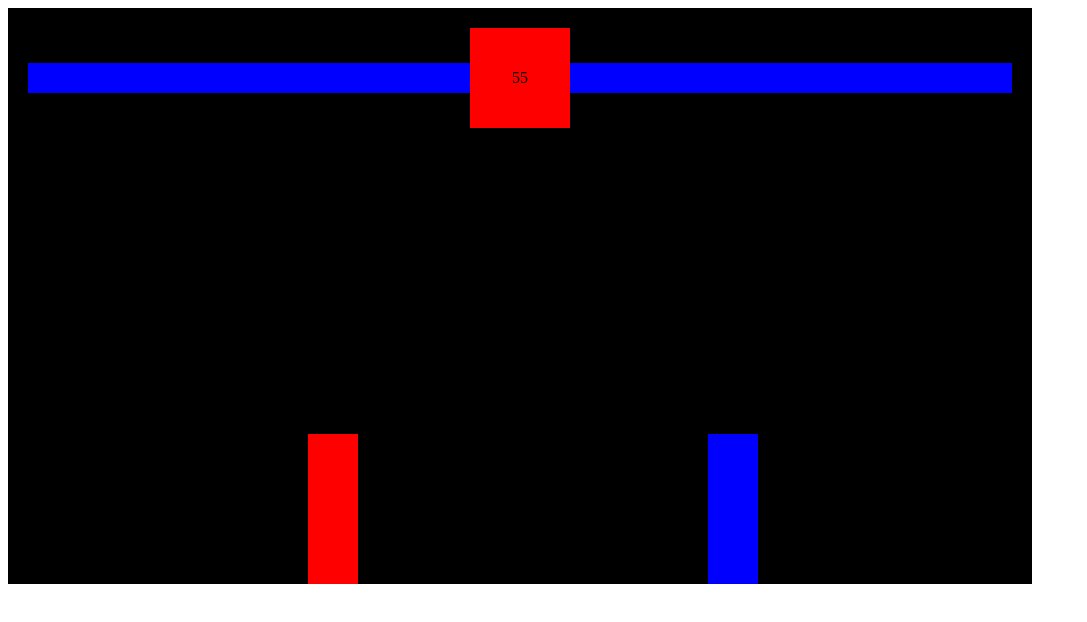
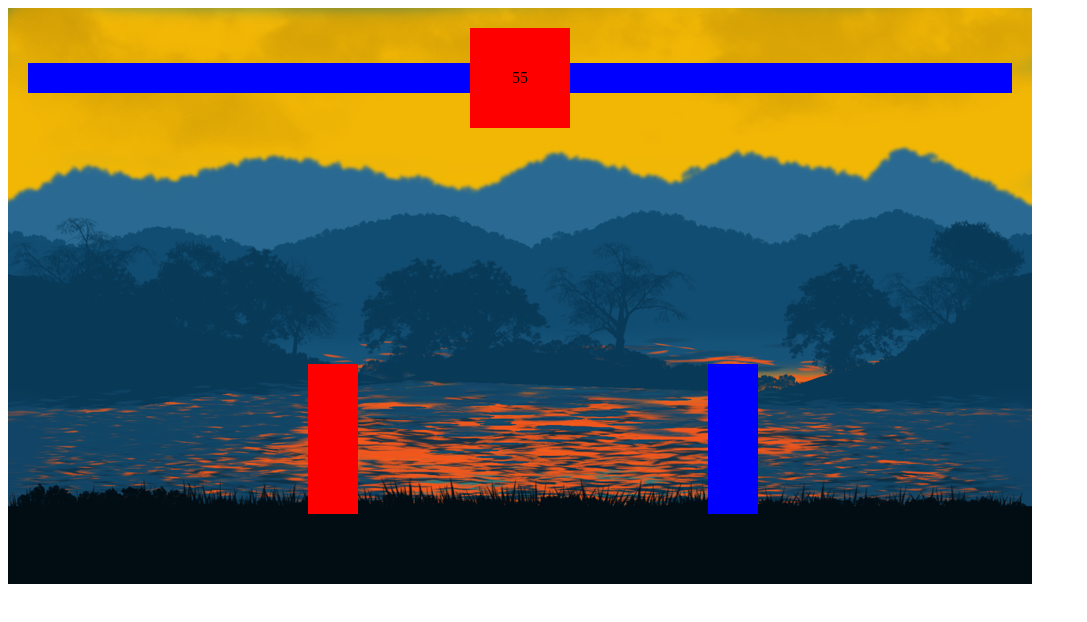
Before and after one commit to ocfox/minted, a plain HTML site: page index.html in a window 1280 px wide. Shown: the whole page, without its empty margins (0-1087 px from the left). Drawn offline with Linux system fonts and the light colour scheme.

Commit message:
feat/background: new background & rewrite js

```diff
--- a/index.html
+++ b/index.html
@@ -29,9 +29,11 @@
       </div>
     </div>
     <div id="result"
-      style="position: absolute; color: white; display: flex; align-items: center; justify-content: center; top: 0; right: 0; bottom: 0; left: 0;">
+      style="position: absolute; color: white; display: none; align-items: center; justify-content: center; top: 0; right: 0; bottom: 0; left: 0;">
     </div>
     <canvas></canvas>
   </div>
-  <script src=index.js></script>
+  <script src="js/utils.js"></script>
+  <script src="js/classes.js"></script>
+  <script src="index.js"></script>
 </body>
--- a/index.js
+++ b/index.js
@@ -8,65 +8,15 @@ context.fillRect(0, 0, canvas.width, canvas.height)
 
 const gravity = 2
 
-class Sprite {
-  constructor({ position, velocity, color = 'red', offset }) {
-    this.position = position
-    this.velocity = velocity
-    this.height = 150
-    this.width = 50
-    this.lastKey
-    this.health = 100
-    this.attackBox = {
-      position: {
-        x: this.position.x,
-        y: this.position.y
-      },
-      offset,
-      width: 100,
-      height: 50
-    }
-    this.color = color
-    this.isAttacking = false
-  }
+const background = new Sprite({
+  position: {
+    x: 0,
+    y: 0
+  },
+  imageSrc: './img/Island/output.png'
+})
 
-  draw() {
-    context.fillStyle = this.color
-    context.fillRect(this.position.x, this.position.y, this.width, this.height)
-
-    if (this.isAttacking) {
-      context.fillStyle = 'green'
-      context.fillRect(
-        this.attackBox.position.x,
-        this.attackBox.position.y,
-        this.attackBox.width,
-        this.attackBox.height
-      )
-    }
-  }
-
-  update() {
-    this.draw()
-    this.attackBox.position.x = this.position.x + this.attackBox.offset.x
-    this.attackBox.position.y = this.position.y
-    if (this.position.y + this.height + this.velocity.y >= canvas.height) {
-      this.velocity.y = 0
-    } else {
-      this.velocity.y += gravity
-    }
-    this.position.x += this.velocity.x
-    this.position.y += this.velocity.y
-  }
-
-  attack() {
-    this.isAttacking = true
-    setTimeout(() => {
-      this.isAttacking = false
-    }, 100)
-  }
-
-}
-
-const player = new Sprite({
+const player = new Fighter({
   position: {
     x: 300,
     y: 0
@@ -81,10 +31,10 @@ const player = new Sprite({
   }
 })
 
-const enemy = new Sprite({
+const enemy = new Fighter({
   position: {
     x: 700,
-    y: 400
+    y: 0
   },
   velocity: {
     x: 0,
@@ -112,19 +62,12 @@ const keys = {
   }
 }
 
-function rectangularCollision({ rec1, rec2 }) {
-  return (
-    rec1.attackBox.position.x + rec1.attackBox.width >= rec2.position.x &&
-    rec1.attackBox.position.y + rec1.attackBox.height >= rec2.position.y &&
-    rec2.position.x + rec2.width >= rec1.attackBox.position.x &&
-    rec2.position.y + rec2.height >= rec1.attackBox.position.y
-  )
-}
-
 function animate() {
   window.requestAnimationFrame(animate)
   context.fillStyle = 'black'
   context.fillRect(0, 0, canvas.width, canvas.height)
+
+  background.update()
   player.update()
   enemy.update()
 
@@ -164,27 +107,25 @@ function animate() {
     player.health -= 5
     document.querySelector('#playerHealth').style.width = player.health + '%'
   }
+
+  if (enemy.health <= 0 || player.health <= 0) {
+    determineWinner({ player, enemy, timerId })
+  }
 }
 
 animate()
 
 let timer = 61
+let timerId
 function decreaseTimer() {
-  setTimeout(decreaseTimer, 1000)
   if (timer > 0) {
+    timerId = setTimeout(decreaseTimer, 1000)
     timer -= 1
     document.querySelector('#timer').innerHTML = timer
   }
 
   if (timer === 0) {
-    document.querySelector('#result').style.display = 'flex'
-    if (player.health === enemy.health) {
-      document.querySelector('#result').innerHTML = 'Tie'
-    } else if (player.health > enemy.health) {
-      document.querySelector('#result').innerHTML = 'Player Win'
-    } else {
-      document.querySelector('#result').innerHTML = 'Enemy Win'
-    }
+    determineWinner({ player, enemy, timerId })
   }
 }
 decreaseTimer()
@@ -200,7 +141,7 @@ window.addEventListener('keydown', (event) => {
       player.lastKey = 'a'
       break
     case 'w':
-      if (player.position.y + player.height === canvas.height) {
+      if (player.position.y + player.height === canvas.height - 70) {
         player.velocity.y = -30
       }
       break
@@ -219,7 +160,7 @@ window.addEventListener('keydown', (event) => {
       enemy.lastKey = 'ArrowLeft'
       break
     case 'ArrowUp':
-      if (enemy.position.y + enemy.height === canvas.height) {
+      if (enemy.position.y + enemy.height === canvas.height - 70) {
         enemy.velocity.y = -30
       }
       break
--- /dev/null
+++ b/js/classes.js
@@ -0,0 +1,72 @@
+class Sprite {
+  constructor({ position, imageSrc }) {
+    this.position = position;
+    this.image = new Image();
+    this.image.src = imageSrc;
+  }
+
+  draw() {
+    context.drawImage(this.image, this.position.x, this.position.y);
+  }
+
+  update() {
+    this.draw();
+  }
+}
+
+class Fighter {
+  constructor({ position, velocity, color = "red", offset }) {
+    this.position = position;
+    this.velocity = velocity;
+    this.height = 150;
+    this.width = 50;
+    this.lastKey;
+    this.health = 100;
+    this.attackBox = {
+      position: {
+        x: this.position.x,
+        y: this.position.y,
+      },
+      offset,
+      width: 100,
+      height: 50,
+    };
+    this.color = color;
+    this.isAttacking = false;
+  }
+
+  draw() {
+    context.fillStyle = this.color;
+    context.fillRect(this.position.x, this.position.y, this.width, this.height);
+
+    if (this.isAttacking) {
+      context.fillStyle = "green";
+      context.fillRect(
+        this.attackBox.position.x,
+        this.attackBox.position.y,
+        this.attackBox.width,
+        this.attackBox.height,
+      );
+    }
+  }
+
+  update() {
+    this.draw();
+    this.attackBox.position.x = this.position.x + this.attackBox.offset.x;
+    this.attackBox.position.y = this.position.y;
+    if (this.position.y + this.height + this.velocity.y >= canvas.height - 70) {
+      this.velocity.y = 0;
+    } else {
+      this.velocity.y += gravity;
+    }
+    this.position.x += this.velocity.x;
+    this.position.y += this.velocity.y;
+  }
+
+  attack() {
+    this.isAttacking = true;
+    setTimeout(() => {
+      this.isAttacking = false;
+    }, 100);
+  }
+}
--- /dev/null
+++ b/js/utils.js
@@ -0,0 +1,20 @@
+function rectangularCollision({ rec1, rec2 }) {
+  return (
+    rec1.attackBox.position.x + rec1.attackBox.width >= rec2.position.x &&
+    rec1.attackBox.position.y + rec1.attackBox.height >= rec2.position.y &&
+    rec2.position.x + rec2.width >= rec1.attackBox.position.x &&
+    rec2.position.y + rec2.height >= rec1.attackBox.position.y
+  )
+}
+
+function determineWinner({ player, enemy, timerId }) {
+  clearTimeout(timerId)
+  document.querySelector('#result').style.display = 'flex'
+  if (player.health === enemy.health) {
+    document.querySelector('#result').innerHTML = 'Tie'
+  } else if (player.health > enemy.health) {
+    document.querySelector('#result').innerHTML = 'Player Win'
+  } else {
+    document.querySelector('#result').innerHTML = 'Enemy Win'
+  }
+}
```
Also changed, not shown: img/Island/output.png (added).
